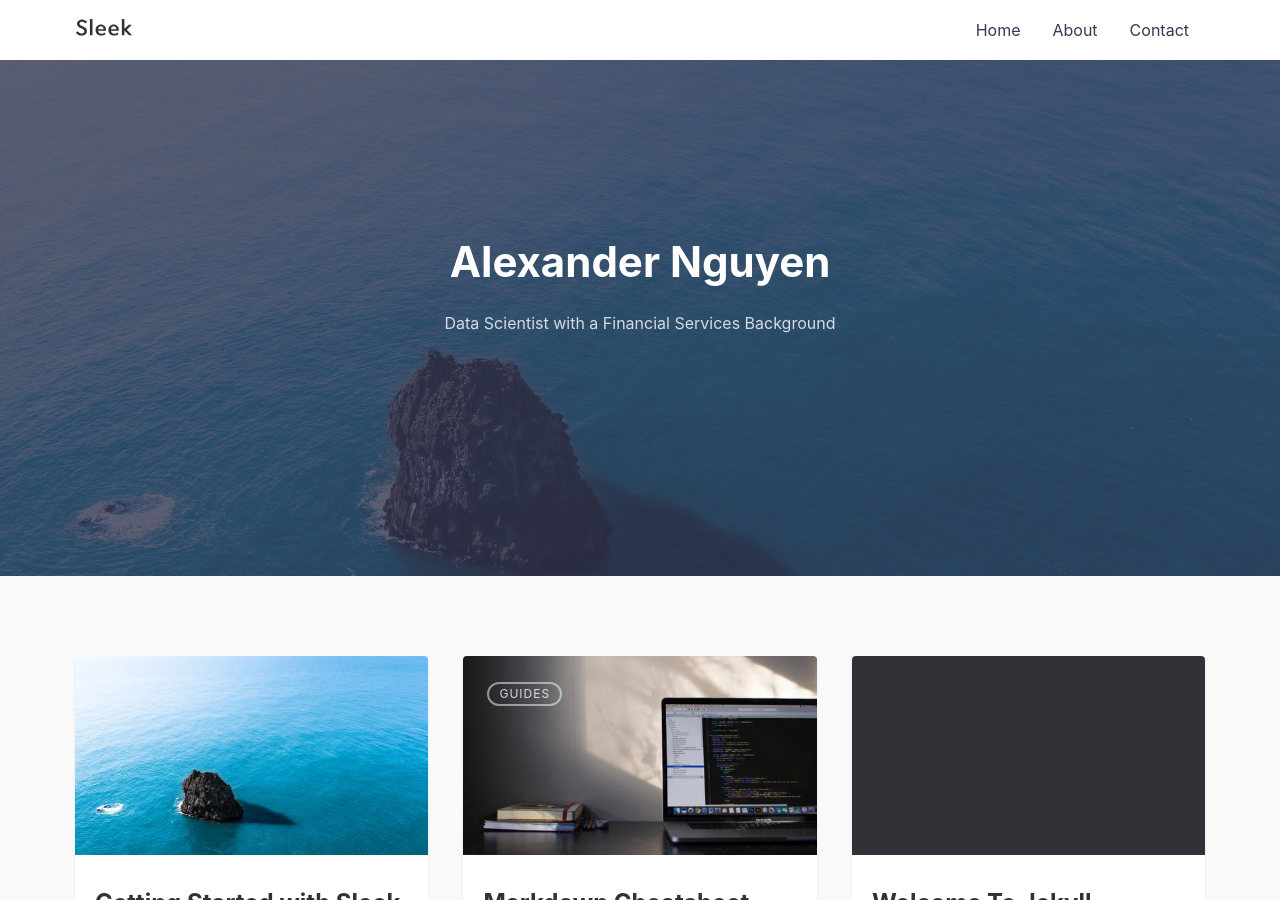
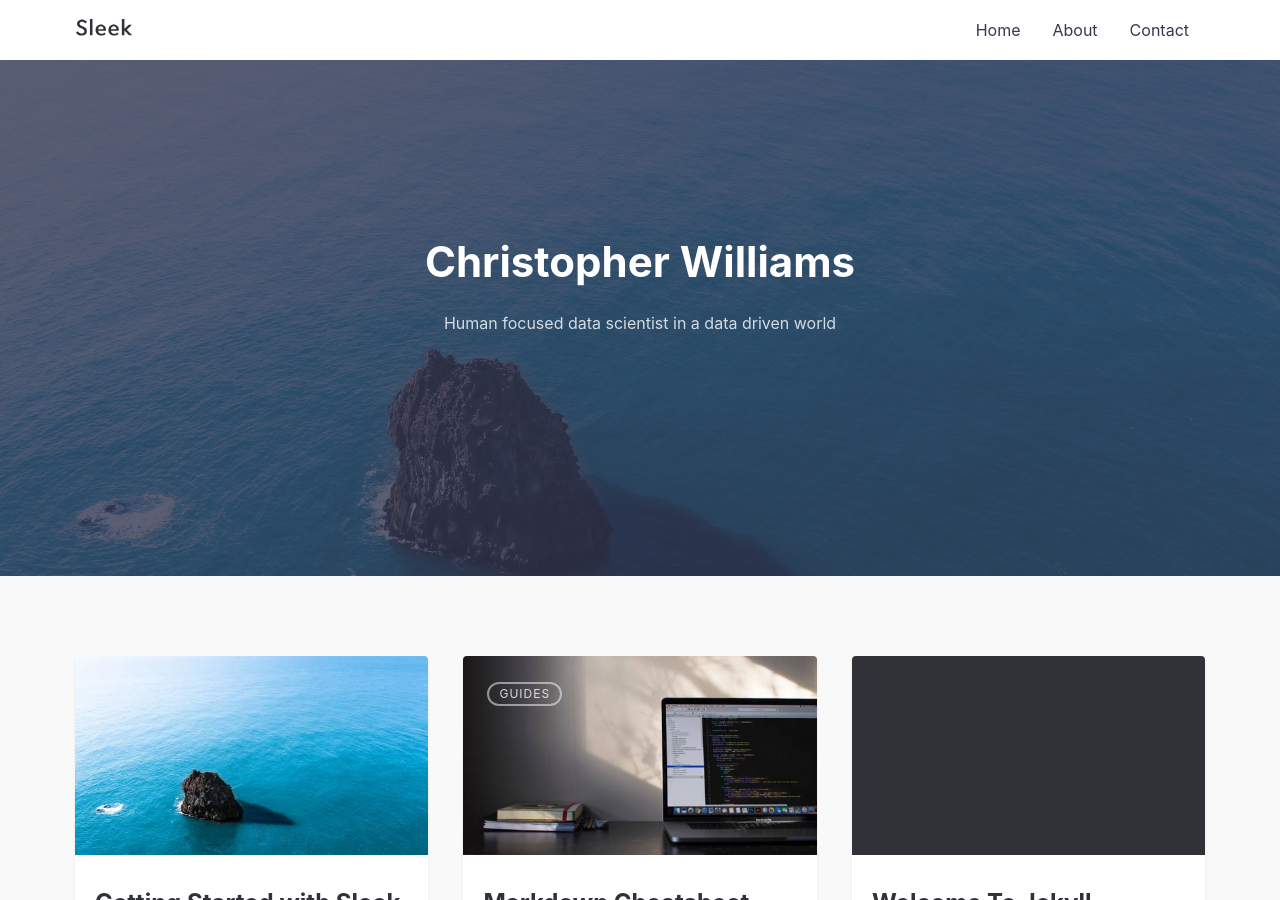
Before and after one commit to cdubbs512/cdubbs512.github.io, a Jekyll site: the page built from index.md, in a window 1280 px wide and 900 px high. Built offline with Jekyll 4.4.1, drawn with Linux system fonts in a browser that asks for light colours; some of the changed text lies outside the part shown.

Commit message:
Update _config.yml

```diff
--- a/_config.yml
+++ b/_config.yml
@@ -1,19 +1,19 @@
 # SITE CONFIGURATION
-title: Alexander Nguyen # your site title
-author: GitHub User | aL1asWIN # You :P
+title: Christopher Williams # your site title
+author: GitHub User | cdubbs512 # You :P
 description: > # Meta description of Homepage
   Write an awesome description for your new site here. You can edit this
   line in _config.yml. It will appear in your document head meta (for
   Google search results) and in your feed.xml site description.
 baseurl: "/" # the subpath of your site, e.g. /blog
-url: "https://aL1asWIN.github.io/" # the base hostname & protocol for your site, e.g. http://example.com
+url: "https://github.com/cdubbs512" # the base hostname & protocol for your site, e.g. http://example.com
 
 # SEO PLUGIN
 social:
-  name: Alexander Nguyen
+  name: Christopher Williams
   links:
-    - https://www.linkedin.com/in/alexander-james-nguyen/
-    - https://github.com/aL1asWIN
+    - https://www.linkedin.com/in/christopherwilliams512/
+    - https://github.com/cdubbs512
 
 # THEME SETTINGS
 navigation: # Navigation links
@@ -22,20 +22,20 @@ navigation: # Navigation links
   - {name: 'Contact', link: '/contact'}
 
 tagline: >
-  Data Scientist with a Financial Services Background
+  Human focused data scientist in a data driven world
 
 hero_img: posts/sleek_lg.jpg # Main background image: use the path from /assets/img/ => This will output /assets/img/posts/sleek_lg.jpg
 
-email: alexjwin@gmail.com # email for form submission
+email: christopher@christopherwilliams.us # email for form submission
 
 #twitter_username: your_username # replace with your_twitter_username or comment to remove link from footer
-github_username:  aL1asWIN # replace with your_github_username or comment to remove link from footer
+github_username:  cdubbs512 # replace with your_github_username or comment to remove link from footer
 #instagram_username: your_username # replace with your_instagram_username or comment to remove link from footer
 
 disqus:
-  #shortname: aL1asWIN # to enable comments replace with your_disqus_shortname
+  #shortname: cdubbs512 # to enable comments replace with your_disqus_shortname
 
-google_tag_manager: GTM-PQ394Q2 # Uncomment to enable GTM. Replace GTM-XXXXXXX with your GTM container ID
+google_tag_manager: #GTM-PQ394Q2 # Uncomment to enable GTM. Replace GTM-XXXXXXX with your GTM container ID
 
 service_worker: true
 
```
